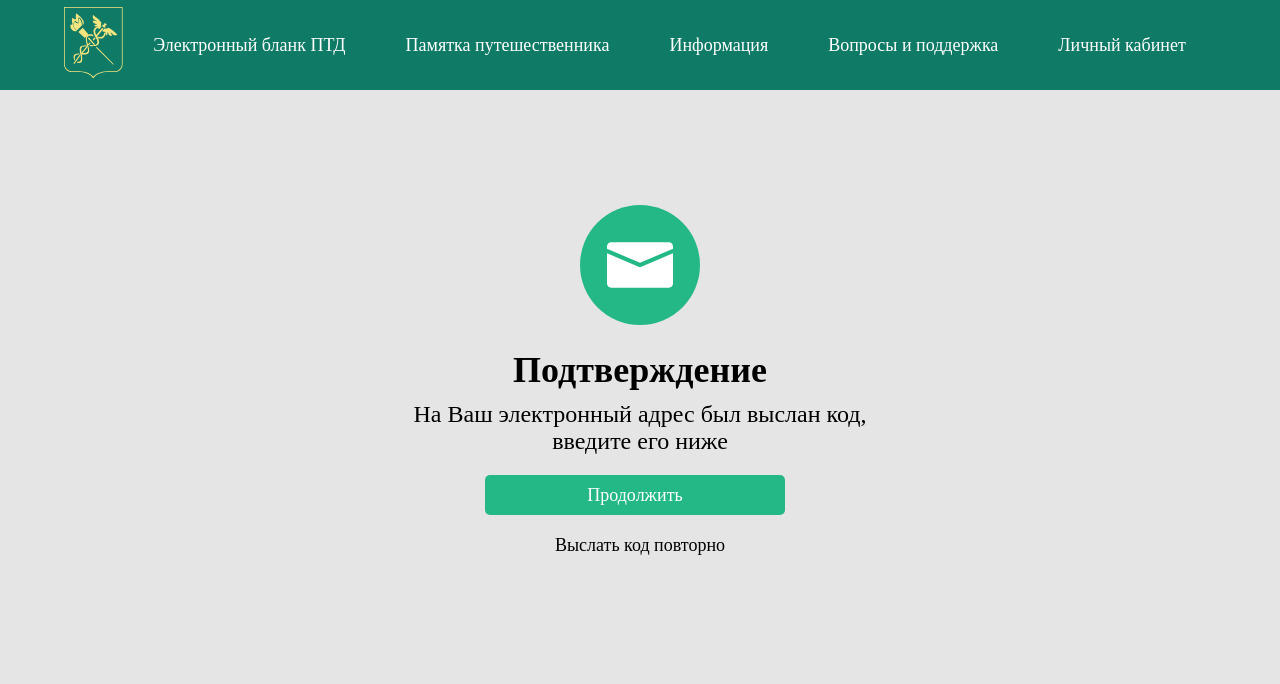
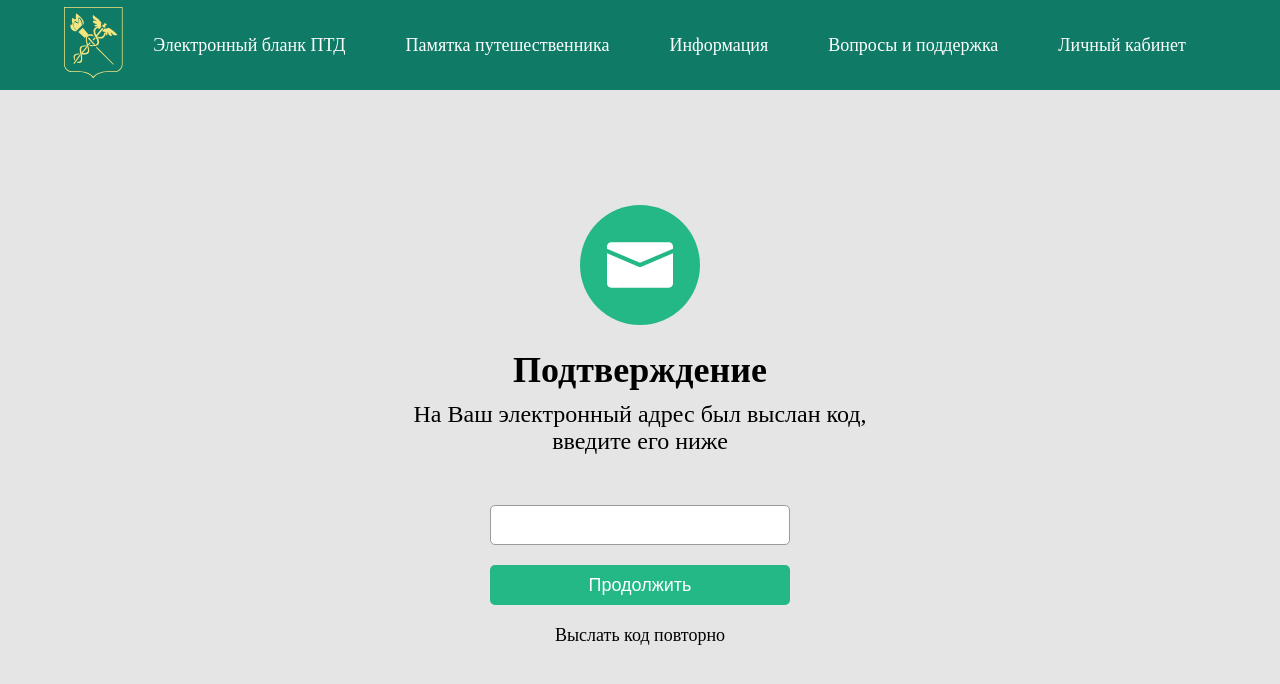
Before and after one commit to Jonnynsk/registration-form, a React (Create React App) app: page /confirmation in a window 1280 px wide. Shown: the top 684 px of the page. Built offline with nearby package versions, Linux system fonts and the light colour scheme.

Commit message:
password confirmation

```diff
--- a/src/App.css
+++ b/src/App.css
@@ -1,3 +1,4 @@
+
 * {
   box-sizing: border-box;
   margin: 0;
--- a/src/components/Confirmation/Confirmation.jsx
+++ b/src/components/Confirmation/Confirmation.jsx
@@ -1,23 +1,53 @@
 import React from 'react'
-import { Link } from 'react-router-dom'
+import { useFormik } from 'formik'
+import * as Yup from 'yup';
+import { useHistory } from 'react-router';
 
 import styles from './Confirmation.module.scss'
 
 import eclipse from '../../assets/Ellipse 24.svg'
 
+
 const Confirmation = () => {
+
+    const history = useHistory()
+
+    const { handleSubmit, handleChange, values, touched, errors, handleBlur } = useFormik({
+        initialValues: {
+            password: ''
+        },
+        validationSchema: Yup.object({
+            password: Yup.string().matches(/1234/, 'Неверный код').required('Обязательное поле')
+        }),
+        onSubmit: (values) => {
+            console.log(`Password: ${values.password}`)
+            history.push('/success')
+        }
+    })
+
     return (
         <div className={styles.registration}>
             <div className={styles.form}>
-                <img src={eclipse} alt='eclipse'/>
+                <img src={eclipse} alt='eclipse' />
                 <h1>Подтверждение</h1>
                 <p>На Ваш электронный адрес был выслан код,
-                     введите его ниже</p>
-                     <Link to='/success'>
-                <div className={styles.continue}>
-                    Продолжить
-                </div>
-                </Link>
+                    введите его ниже</p>
+
+                <form onSubmit={handleSubmit}>
+                    <label htmlFor='password'></label>
+                    <input
+                        type='text'
+                        value={values.password}
+                        onChange={handleChange}
+                        onBlur={handleBlur}
+                        name='password'
+                        id='password'
+                    />
+                    {touched.password && errors.password ? (
+                        <div>{errors.password}</div>
+                    ) : null}
+                    <button className={styles.continue} type='submit'>Продолжить</button>
+                </form>
                 <p className={styles.gos}>Выслать код повторно</p>
             </div>
         </div>
--- a/src/components/Confirmation/Confirmation.module.scss
+++ b/src/components/Confirmation/Confirmation.module.scss
@@ -12,6 +12,9 @@
         }
         a {
             text-decoration: none;
+        }
+        button {
+            border: none;
         }
         input {
             padding: 10px;
@@ -34,7 +37,7 @@
             color: white;
             font-size: 18px;
             margin-top: 20px;
-            margin-left: 85px;
+            margin-left: 90px;
         }
         .gos {
             font-size: 18px;
--- a/src/components/Header/Header.jsx
+++ b/src/components/Header/Header.jsx
@@ -10,7 +10,7 @@ const Header = () => {
     return (
         <header className={styles.header}>
             <div className={styles.navbar}>
-                <Link to='/'><img src={logo} alt='logo'/></Link>
+                <Link to='/'><img src={logo} alt='logo' /></Link>
                 <span>Электронный бланк ПТД</span>
                 <span>Памятка путешественника</span>
                 <span>Информация</span>
--- a/src/components/Registration/Registration.jsx
+++ b/src/components/Registration/Registration.jsx
@@ -12,7 +12,7 @@ const Registration = () => {
 
     const history = useHistory()
 
-    const {handleSubmit, handleChange, values, touched, errors, handleBlur} = useFormik({
+    const { handleSubmit, handleChange, values, touched, errors, handleBlur } = useFormik({
         initialValues: {
             email: ''
         },
@@ -48,7 +48,6 @@ const Registration = () => {
                         ) : null}
                         <button className={styles.continue} type="submit">Продолжить</button>
                     </form>
-
                     <p className={styles.gos}>Вход через Госуслуги</p>
          </div>
             </div >
--- a/src/components/Registration/Registration.module.scss
+++ b/src/components/Registration/Registration.module.scss
@@ -11,6 +11,9 @@
         }
         a {
             text-decoration: none;
+        }
+        button {
+            border: none;
         }
         input {
             padding: 10px;
```
Also changed, not shown: src/App.js (+5 -5 lines), src/components/Success/Success.jsx (+5 -5 lines). Lines whose indentation alone changed are shown as unchanged.
